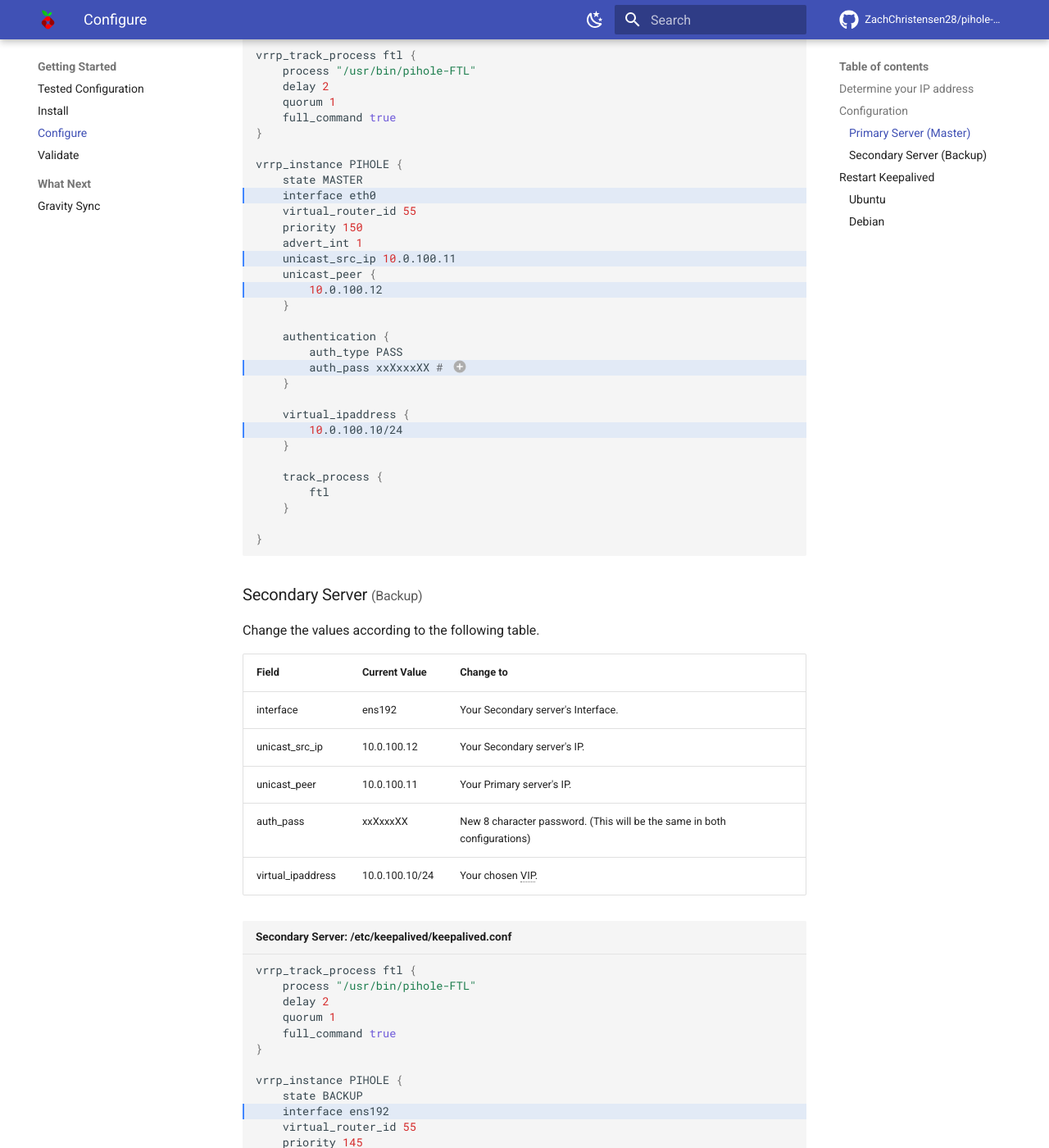
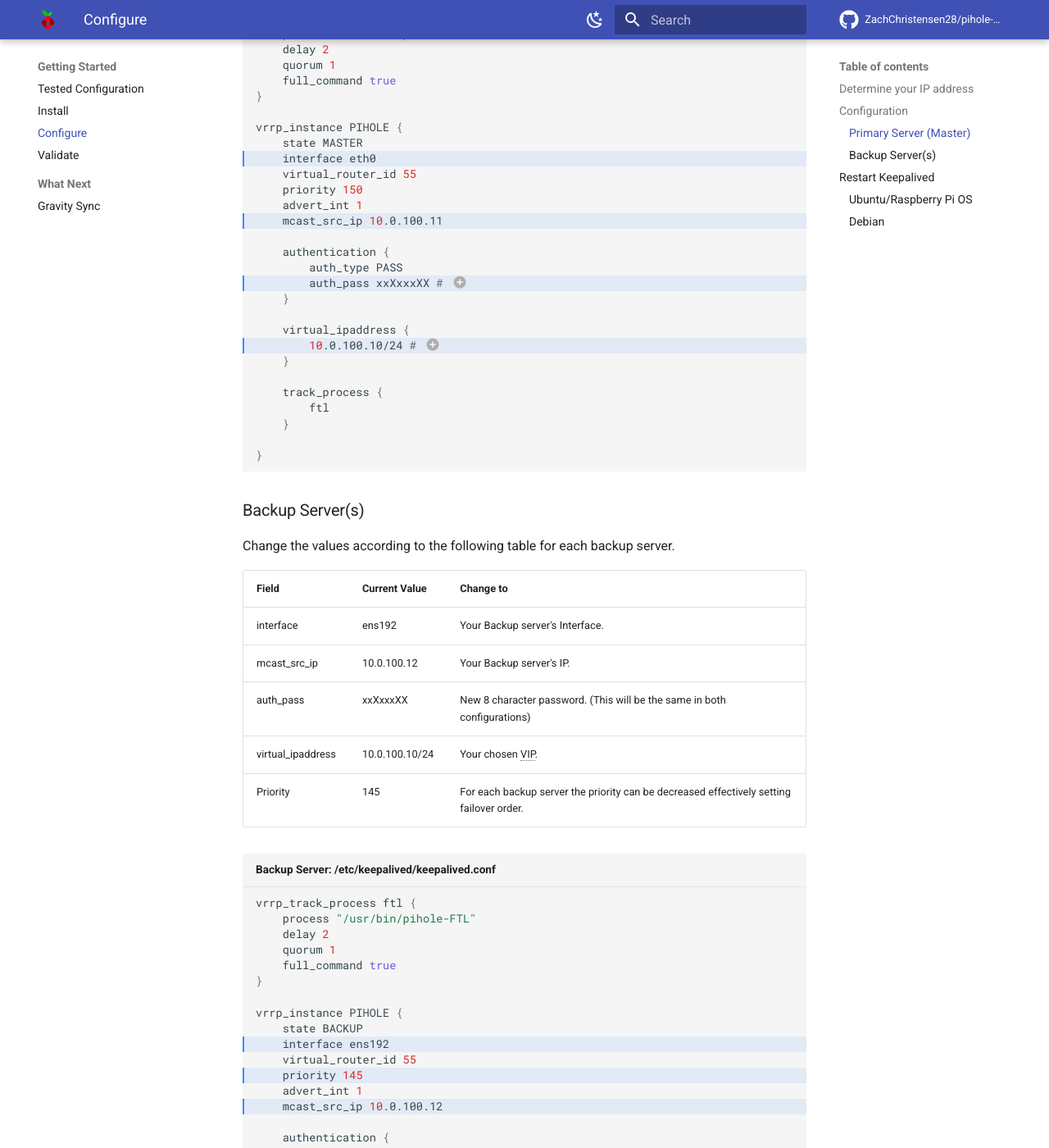
Before and after one commit to ZachChristensen28/pihole-keepalived, an MkDocs documentation site: the page built from docs/getting-started/configure-keepalived.md, in a window 1280 px wide and 1400 px high, scrolled down 1488 px. Shown: the whole window at 82% size. Built offline with MkDocs 1.6.1 and Material for MkDocs 9.7.7, drawn with Linux system fonts in a browser that asks for light colours; comment, search, counter and statistics services are not loaded; the version menu is left out; some of the changed text lies outside the part shown.

````diff
--- a/docs/getting-started/configure-keepalived.md
+++ b/docs/getting-started/configure-keepalived.md
@@ -22,14 +22,14 @@ Example values that will be used.
 Server | Interface | IP
 ------ | --------- | --
 Primary | eth0 | 10.0.100.11
-Secondary | ens192 | 10.0.100.12
+Backup | ens192 | 10.0.100.12
 VIP* | - | 10.0.100.10/24
 
 <small>_\*the VIP is any unused IP space in your subnet. This example will use `10.0.100.10/24` (as shown in the above table)._</small>
 
 ## Configuration
 
-Use the editor of your choice to open the keepalived configuration on both Primary and Secondary servers.
+Use the editor of your choice to open the keepalived configuration on both Primary and Backup servers. You can add as many backup servers using the backup server configuration.
 
 ```shell
 sudo nano /etc/keepalived/keepalived.conf
@@ -42,12 +42,11 @@ Change the values according to the following table.
 Field | Current Value | Change to
 ----- | ------------- | ---------
 interface | eth0 | Your Primary server's Interface.
-unicast_src_ip | 10.0.100.11 | Your Primary server's IP.
-unicast_peer | 10.0.100.12 | Your Secondary server's IP.
+mcast_src_ip | 10.0.100.11 | Your Primary server's IP.
 auth_pass | xxXxxxXX | New 8 character password. (This will be the same in both configurations)
 virtual_ipaddress | 10.0.100.10/24 | Your chosen VIP.
 
-``` shell hl_lines="10 14 16 21 25" title="Primary Server: /etc/keepalived/keepalived.conf"
+``` shell hl_lines="10 14 18 22" title="Primary Server: /etc/keepalived/keepalived.conf"
 vrrp_track_process ftl {
     process "/usr/bin/pihole-FTL"
     delay 2
@@ -61,10 +60,7 @@ vrrp_instance PIHOLE {
     virtual_router_id 55
     priority 150
     advert_int 1
-    unicast_src_ip 10.0.100.11
-    unicast_peer {
-        10.0.100.12
-    }
+    mcast_src_ip 10.0.100.11
 
     authentication {
         auth_type PASS
@@ -82,21 +78,22 @@ vrrp_instance PIHOLE {
 }
 ```
 
-1. `auth_pass` **must** match on both Primary and Secondary servers.
+1. `auth_pass` should match on all servers.
+2. `virtual_ipaddress` should match on all servers.
 
-### Secondary Server <small>(Backup)</small>
+### Backup Server(s)
 
-Change the values according to the following table.
+Change the values according to the following table for each backup server.
 
 Field | Current Value | Change to
 ----- | ------------- | ---------
-interface | ens192 | Your Secondary server's Interface.
-unicast_src_ip | 10.0.100.12 | Your Secondary server's IP.
-unicast_peer | 10.0.100.11 | Your Primary server's IP.
+interface | ens192 | Your Backup server's Interface.
+mcast_src_ip | 10.0.100.12 | Your Backup server's IP.
 auth_pass | xxXxxxXX | New 8 character password. (This will be the same in both configurations)
 virtual_ipaddress | 10.0.100.10/24 | Your chosen VIP.
+Priority | 145 | For each backup server the priority can be decreased effectively setting failover order.
 
-``` shell hl_lines="10 14 16 21 25" title="Secondary Server: /etc/keepalived/keepalived.conf"
+``` shell hl_lines="10 12 14 18 22" title="Backup Server: /etc/keepalived/keepalived.conf"
 vrrp_track_process ftl {
     process "/usr/bin/pihole-FTL"
     delay 2
@@ -110,10 +107,7 @@ vrrp_instance PIHOLE {
     virtual_router_id 55
     priority 145
     advert_int 1
-    unicast_src_ip 10.0.100.12
-    unicast_peer {
-        10.0.100.11
-    }
+    mcast_src_ip 10.0.100.12
 
     authentication {
         auth_type PASS
@@ -131,13 +125,14 @@ vrrp_instance PIHOLE {
 }
 ```
 
-1. `auth_pass` **must** match on both Primary and Secondary servers.
+1. `auth_pass` should match on all servers.
+2. `virtual_ipaddress` should match on all servers.
 
 ## Restart Keepalived
 
-### Ubuntu
+### Ubuntu/Raspberry Pi OS
 
-<small>_(using snap) see [Install Keepalived](../install-keepalived/#ubuntu) with snap._</small>
+<small>_(using snap) see [Install Keepalived](../install-keepalived) with snap._</small>
 
 ```shell
 sudo snap restart keepalived
````
Also changed, not shown: other parts of docs/getting-started/configure-keepalived.md (+2 -2 lines), docs/getting-started/install-keepalived.md (+22 -3 lines), docs/getting-started/tested-configuration.md (+4 -3 lines), docs/getting-started/validate-configuration.md (+22 -30 lines), 1 other file.
